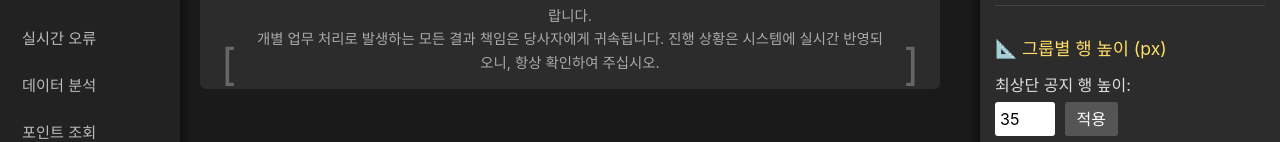
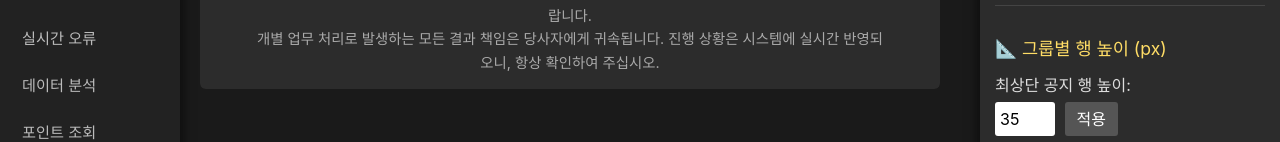
Before and after one commit to gwajeong8-glitch/nonono5, a plain HTML site: page index.html in a window 1280 px wide. Shown: the part 423-565 px from the top of the page. Drawn offline with nearby package versions, Linux system fonts and the light colour scheme.

Commit message:
Update index.html

```diff
--- a/index.html
+++ b/index.html
@@ -496,12 +496,10 @@
     </table>
 
     <div style="text-align: center; margin-top: 20px; padding: 15px; background-color: #2c2c2c; border-radius: 6px; color: #aaa; font-size: 0.9em; line-height: 1.6;">
-        <span style="font-size: 3em; line-height: 0; vertical-align: middle; padding-right: 10px; color:#666;">[</span>
         <span id="bottomNoticeText" style="display: inline-block; max-width: 90%; text-align: center;">
             [중요 공지] 업무 진행 중 핵심 정보를 누락하는 일이 없도록 담당자의 지시에 따라 신중하게 처리하시기 바랍니다.<br>
             개별 업무 처리로 발생하는 모든 결과 책임은 당사자에게 귀속됩니다. 진행 상황은 시스템에 실시간 반영되오니, 항상 확인하여 주십시오.
         </span>
-        <span style="font-size: 3em; line-height: 0; vertical-align: middle; padding-left: 10px; color:#666;">]</span>
     </div>
 
 </div>
```
